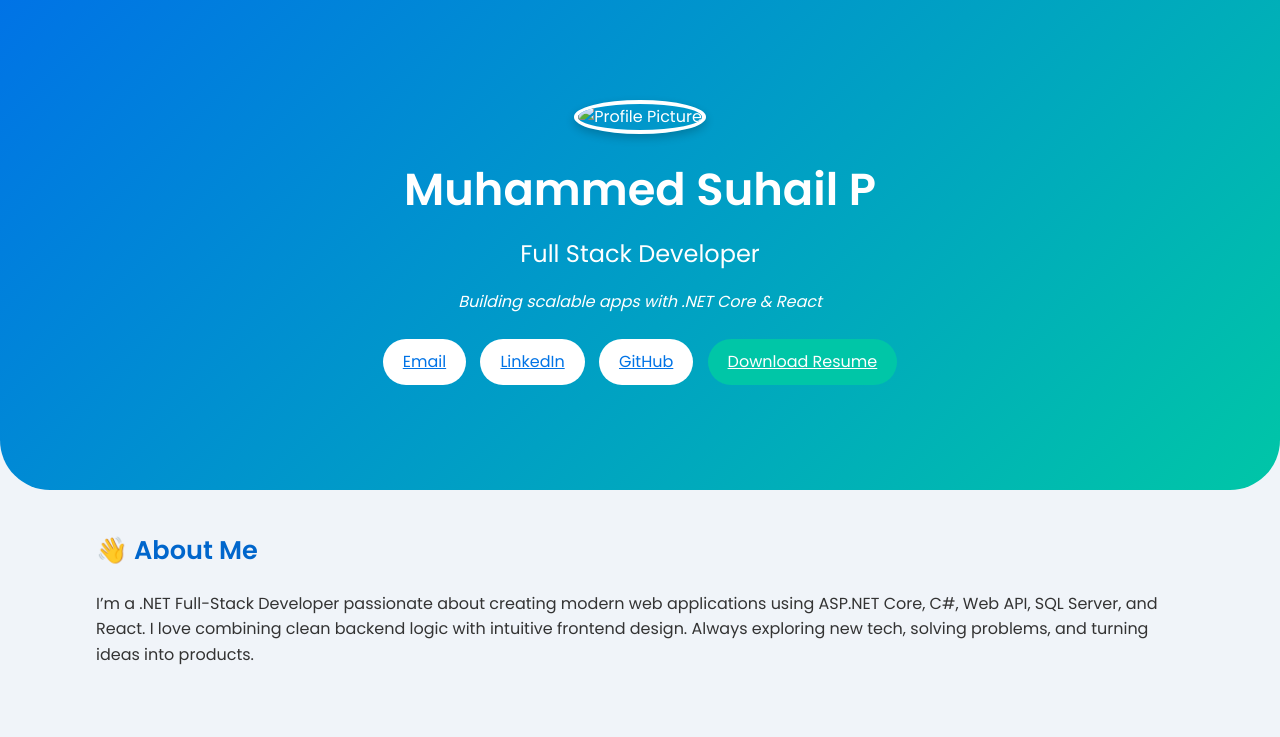
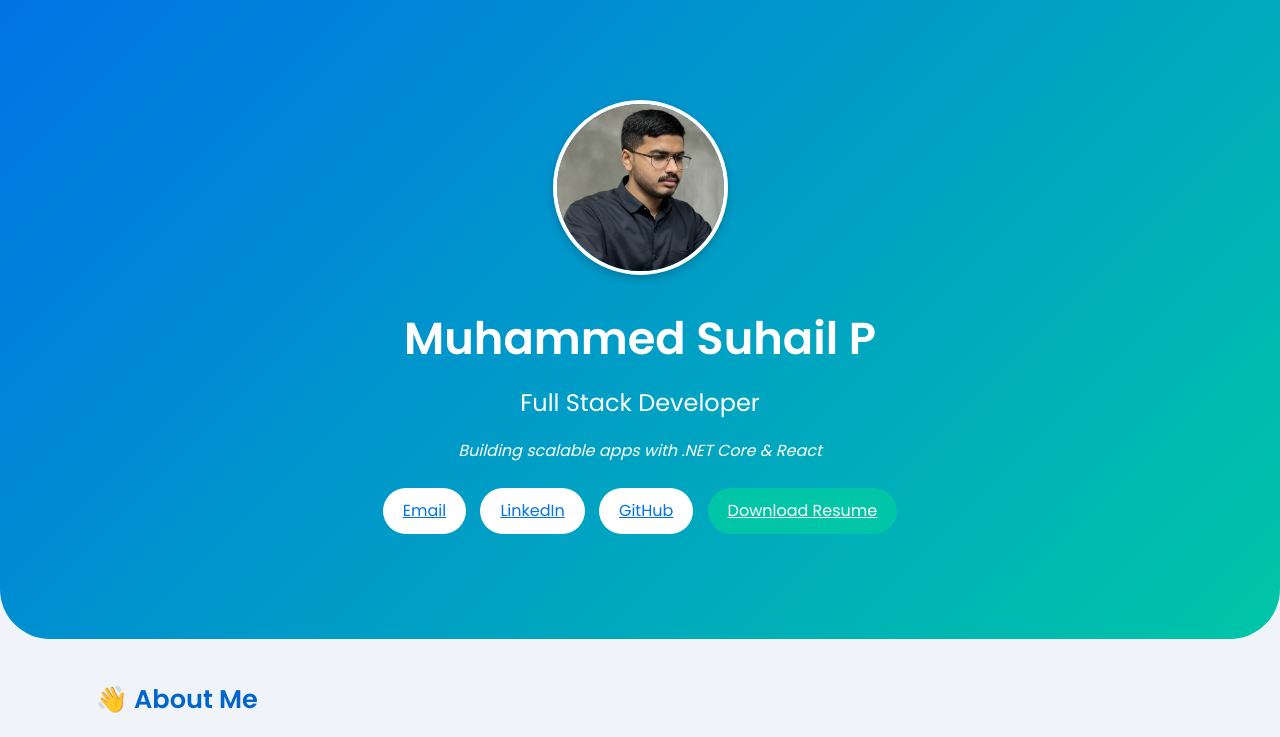
Before and after one commit to mhdhsp/newPortfolio, a plain HTML site: page index.html in a window 1280 px wide. Shown: the top 737 px of the page. Drawn offline with Linux system fonts and the light colour scheme.

Commit message:
photo changed

```diff
--- a/index.html
+++ b/index.html
@@ -17,7 +17,7 @@
      <header>
       <div class="container header-content">
         <img
-          src="../Myphotos/bgchanged.png"
+          src="./bgchanged.png"
           alt="Profile Picture"
           class="profile-img"
         />
```
Also changed, not shown: bgchanged.png (added), final best.jpg (deleted).
